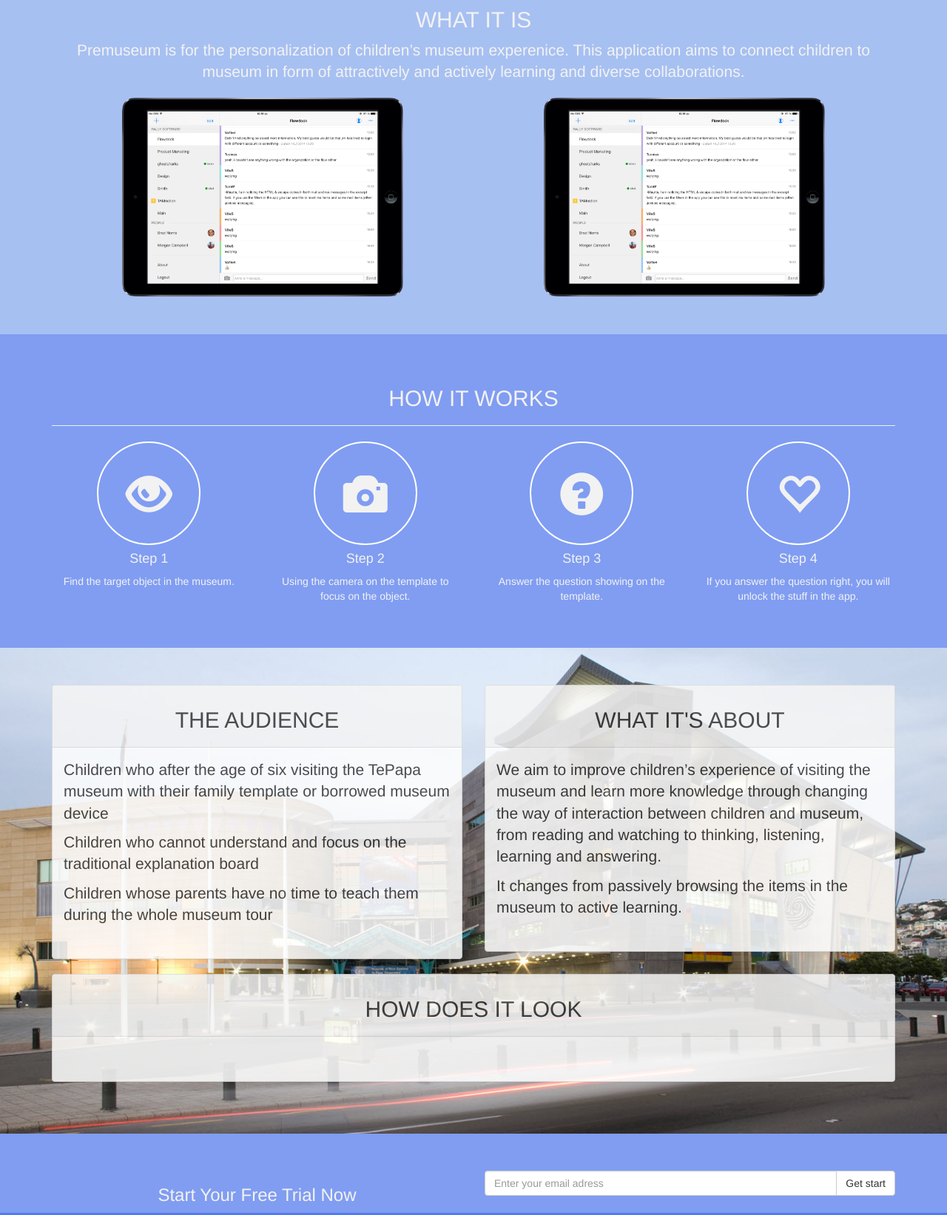
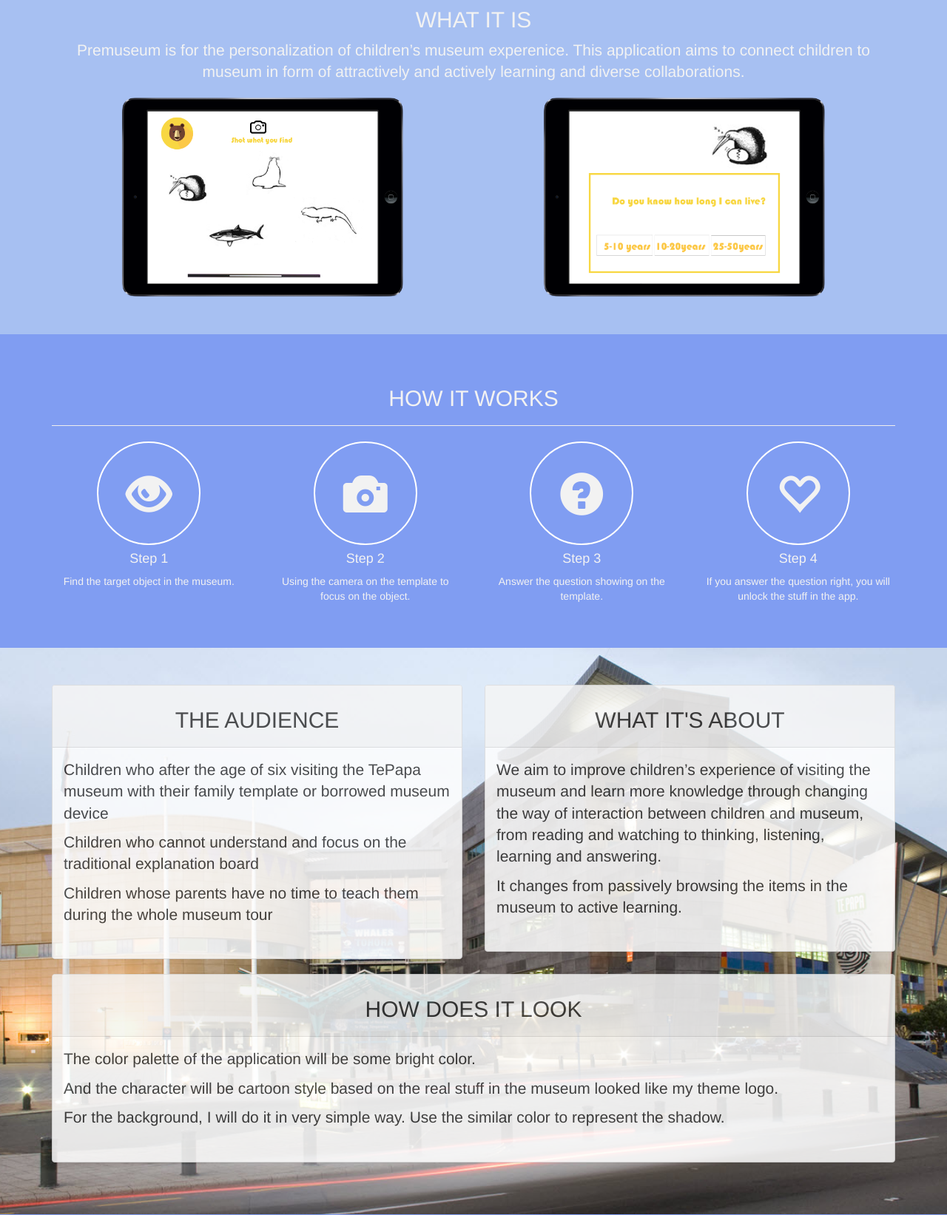
Before and after one commit to shumengzhao/mddn352test, a plain HTML site: page index.html in a window 1280 px wide. Shown: the part 820-2463 px from the top of the page at 74% size. Drawn offline with nearby package versions, Linux system fonts and the light colour scheme; a script that the page names is missing.

Commit message:
done the ipad sample

```diff
--- a/index.html
+++ b/index.html
@@ -77,10 +77,10 @@
         <p class="lead">Premuseum is for the personalization of children’s museum experenice. This application aims to connect children to museum in form of attractively and actively learning and diverse collaborations.</p>
 
           <div class="col-sm-6 col-xs-12 text-center">
-            <img src="images/template.png" alt="" />
+            <img src="images/template1.png" alt="" />
           </div>
           <div class="col-sm-6 col-xs-12 text-center">
-            <img src="images/template.png" alt="" />
+            <img src="images/template2.png" alt="" />
           </div>
 
 
@@ -161,10 +161,12 @@
             <h2  class="text-center" class="text-capitalize" class="panel-title">HOW DOES IT LOOK</h2>
           </div>
           <div class="panel-body lead">
-            <p></p>
+            <p>The color palette of the application will be some bright color.
 
-            <p></p>
-            <p></p>
+</p>
+
+            <p>And the character will be cartoon style based on the real stuff in the museum looked like my theme logo.</p>
+            <p> For the background, I will do it in very simple way. Use the similar color to represent the shadow. </p>
 
 
           </div>
```
Also changed, not shown: images/template1.png (added), images/template2.png (added).
